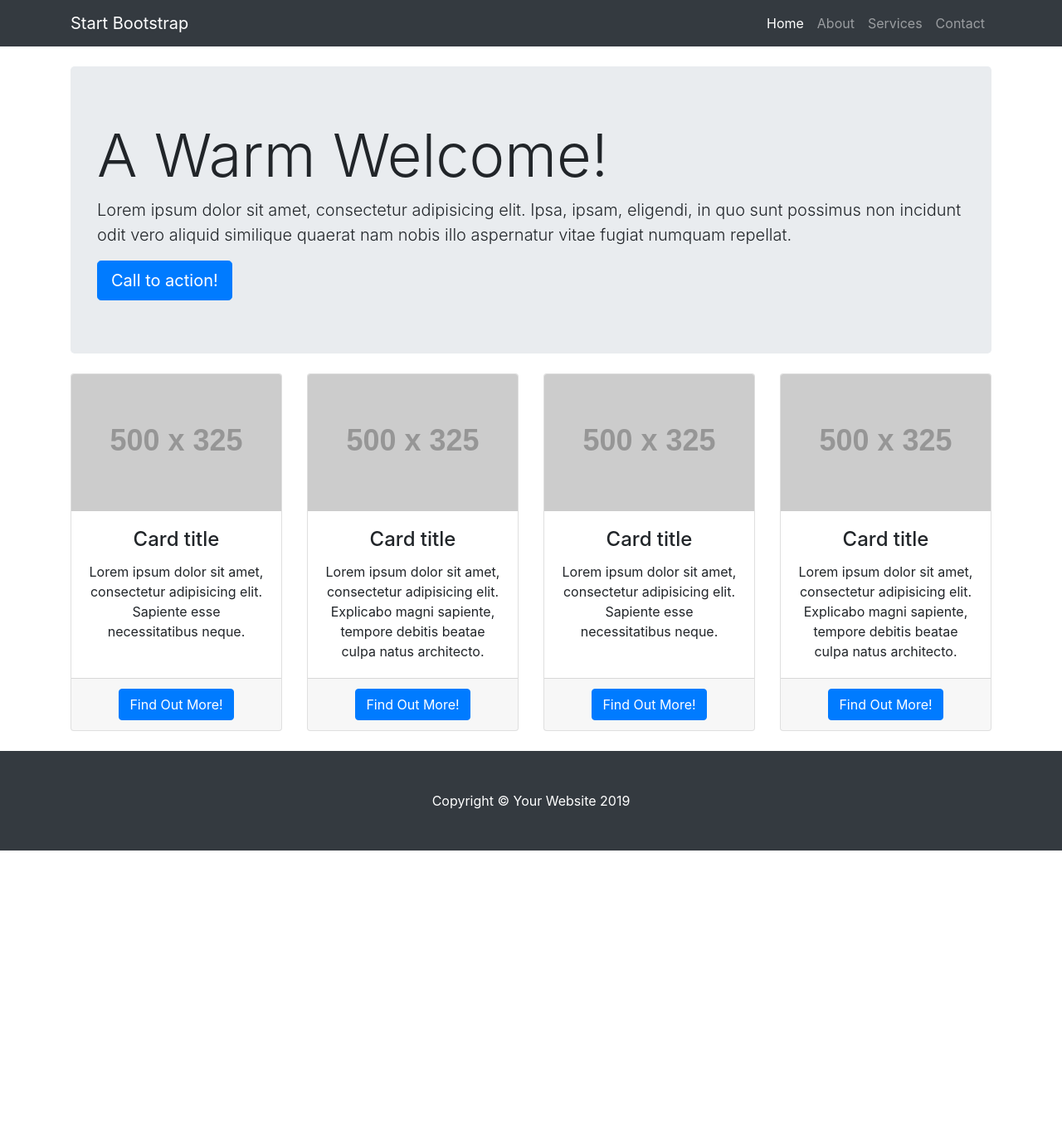
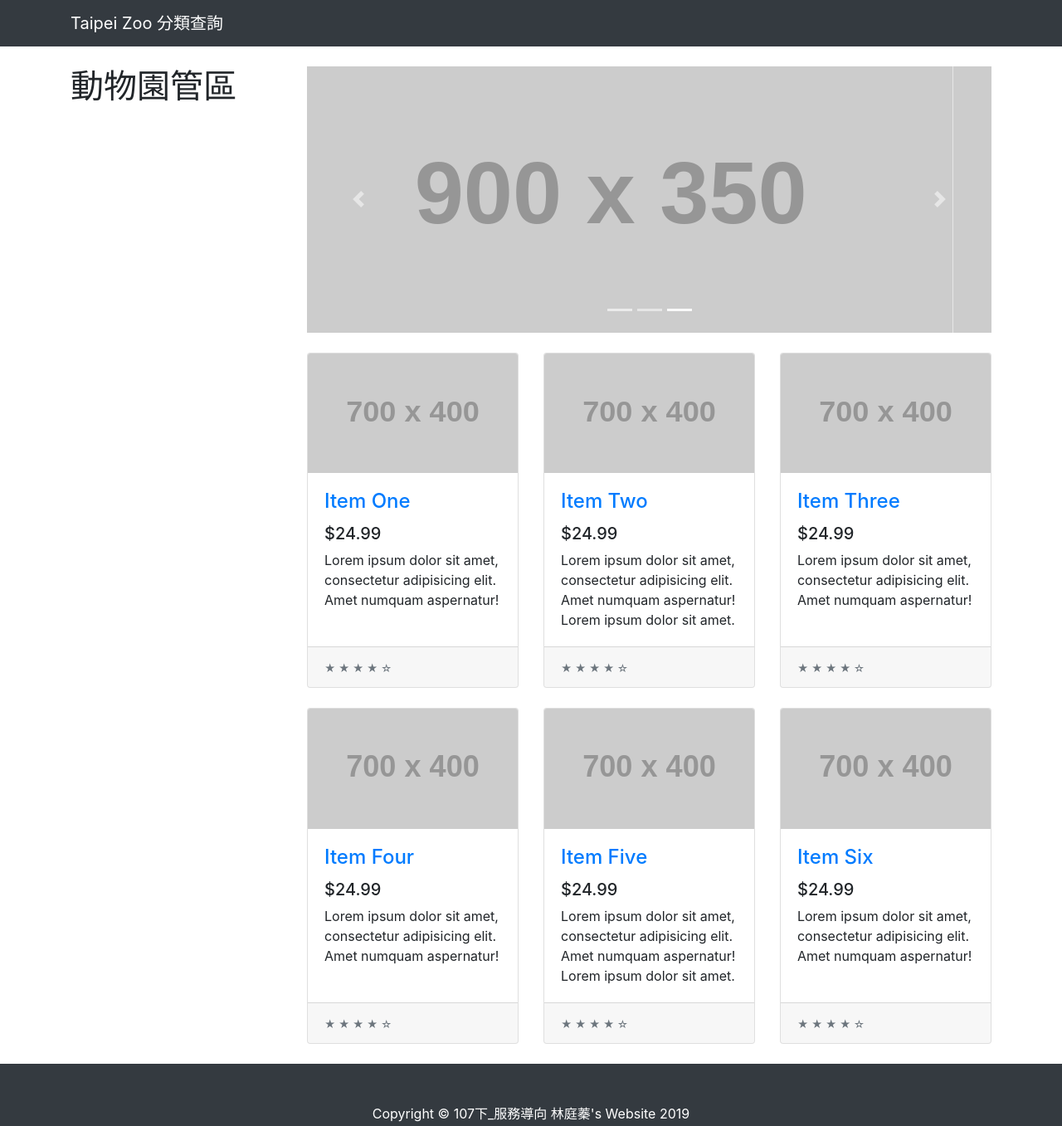
Before and after one commit to whattiffany/taipeiZoo, a plain HTML site: page index.html in a window 1280 px wide. Shown: the whole page at 83% size. Before the commit the page ends 1025 px from the top, so only its background shows below. Drawn offline with nearby package versions, Linux system fonts and the light colour scheme; no server answers; placeholder pictures from the web are drawn by us.

Commit message:
資料引入放入分類

```diff
--- a/index.html
+++ b/index.html
@@ -18,15 +18,15 @@
 
 <body>
 
+
   <!-- Navigation -->
   <nav class="navbar navbar-expand-lg navbar-dark bg-dark fixed-top">
     <div class="container">
-            <a class="navbar-brand" href="#">Start Bootstrap</a>
-            <button class="navbar-toggler" type="button" data-toggle="collapse" data-target="#navbarResponsive"
-                aria-controls="navbarResponsive" aria-expanded="false" aria-label="Toggle navigation">
+      <a class="navbar-brand" href="index.html">Taipei Zoo 分類查詢</a>
+      <button class="navbar-toggler" type="button" data-toggle="collapse" data-target="#navbarResponsive" aria-controls="navbarResponsive" aria-expanded="false" aria-label="Toggle navigation">
         <span class="navbar-toggler-icon"></span>
       </button>
-            <div class="collapse navbar-collapse" id="navbarResponsive">
+      <!-- <div class="collapse navbar-collapse" id="navbarResponsive">
         <ul class="navbar-nav ml-auto">
           <li class="nav-item active">
             <a class="nav-link" href="#">Home
@@ -43,80 +43,157 @@
             <a class="nav-link" href="#">Contact</a>
           </li>
         </ul>
-            </div>
+      </div> -->
     </div>
   </nav>
 
   <!-- Page Content -->
   <div class="container">
 
-        <!-- Jumbotron Header -->
-        <header class="jumbotron my-4">
-            <h1 class="display-3">A Warm Welcome!</h1>
-            <p class="lead">Lorem ipsum dolor sit amet, consectetur adipisicing elit. Ipsa, ipsam, eligendi, in quo sunt
-                possimus non incidunt odit vero aliquid similique quaerat nam nobis illo aspernatur vitae fugiat numquam
-                repellat.</p>
-            <a href="#" class="btn btn-primary btn-lg">Call to action!</a>
-        </header>
+    <div class="row">
 
-        <!-- Page Features -->
-        <div id="result" class="row text-center">
+      <div class="col-lg-3">
 
-            <div class="col-lg-3 col-md-6 mb-4">
+        <h1 class="my-4">動物園管區</h1>
+        <div id="Category" class="list-group">
+         <ul></ul>
+        </div>
+
+      </div>
+      <!-- /.col-lg-3 -->
+
+      <div class="col-lg-9">
+
+        <div id="carouselExampleIndicators" class="carousel slide my-4" data-ride="carousel">
+          <ol class="carousel-indicators">
+            <li data-target="#carouselExampleIndicators" data-slide-to="0" class=""></li>
+            <li data-target="#carouselExampleIndicators" data-slide-to="1" class=""></li>
+            <li data-target="#carouselExampleIndicators" data-slide-to="2" class="active"></li>
+          </ol>
+          <div class="carousel-inner" role="listbox">
+            <div class="carousel-item">
+              <img class="d-block img-fluid" src="http://placehold.it/900x350" alt="First slide">
+            </div>
+            <div class="carousel-item">
+              <img class="d-block img-fluid" src="http://placehold.it/900x350" alt="Second slide">
+            </div>
+            <div class="carousel-item active">
+              <img class="d-block img-fluid" src="http://placehold.it/900x350" alt="Third slide">
+            </div>
+          </div>
+          <a class="carousel-control-prev" href="#carouselExampleIndicators" role="button" data-slide="prev">
+            <span class="carousel-control-prev-icon" aria-hidden="true"></span>
+            <span class="sr-only">Previous</span>
+          </a>
+          <a class="carousel-control-next" href="#carouselExampleIndicators" role="button" data-slide="next">
+            <span class="carousel-control-next-icon" aria-hidden="true"></span>
+            <span class="sr-only">Next</span>
+          </a>
+        </div>
+
+        <div class="row">
+
+          <div class="col-lg-4 col-md-6 mb-4">
             <div class="card h-100">
-                    <img class="card-img-top" src="http://placehold.it/500x325" alt="">
+              <a href="#"><img class="card-img-top" src="http://placehold.it/700x400" alt=""></a>
               <div class="card-body">
-                        <h4 class="card-title">Card title</h4>
-                        <p class="card-text">Lorem ipsum dolor sit amet, consectetur adipisicing elit. Sapiente esse
-                            necessitatibus neque.</p>
+                <h4 class="card-title">
+                  <a href="#">Item One</a>
+                </h4>
+                <h5>$24.99</h5>
+                <p class="card-text">Lorem ipsum dolor sit amet, consectetur adipisicing elit. Amet numquam aspernatur!</p>
               </div>
               <div class="card-footer">
-                        <a href="#" class="btn btn-primary">Find Out More!</a>
+                <small class="text-muted">★ ★ ★ ★ ☆</small>
               </div>
             </div>
           </div>
 
-            <div class="col-lg-3 col-md-6 mb-4">
+          <div class="col-lg-4 col-md-6 mb-4">
             <div class="card h-100">
-                    <img class="card-img-top" src="http://placehold.it/500x325" alt="">
+              <a href="#"><img class="card-img-top" src="http://placehold.it/700x400" alt=""></a>
               <div class="card-body">
-                        <h4 class="card-title">Card title</h4>
-                        <p class="card-text">Lorem ipsum dolor sit amet, consectetur adipisicing elit. Explicabo magni
-                            sapiente, tempore debitis beatae culpa natus architecto.</p>
+                <h4 class="card-title">
+                  <a href="#">Item Two</a>
+                </h4>
+                <h5>$24.99</h5>
+                <p class="card-text">Lorem ipsum dolor sit amet, consectetur adipisicing elit. Amet numquam aspernatur! Lorem ipsum dolor sit amet.</p>
               </div>
               <div class="card-footer">
-                        <a href="#" class="btn btn-primary">Find Out More!</a>
+                <small class="text-muted">★ ★ ★ ★ ☆</small>
               </div>
             </div>
           </div>
 
-            <div class="col-lg-3 col-md-6 mb-4">
+          <div class="col-lg-4 col-md-6 mb-4">
             <div class="card h-100">
-                    <img class="card-img-top" src="http://placehold.it/500x325" alt="">
+              <a href="#"><img class="card-img-top" src="http://placehold.it/700x400" alt=""></a>
               <div class="card-body">
-                        <h4 class="card-title">Card title</h4>
-                        <p class="card-text">Lorem ipsum dolor sit amet, consectetur adipisicing elit. Sapiente esse
-                            necessitatibus neque.</p>
+                <h4 class="card-title">
+                  <a href="#">Item Three</a>
+                </h4>
+                <h5>$24.99</h5>
+                <p class="card-text">Lorem ipsum dolor sit amet, consectetur adipisicing elit. Amet numquam aspernatur!</p>
               </div>
               <div class="card-footer">
-                        <a href="#" class="btn btn-primary">Find Out More!</a>
+                <small class="text-muted">★ ★ ★ ★ ☆</small>
               </div>
             </div>
           </div>
 
-            <div class="col-lg-3 col-md-6 mb-4">
+          <div class="col-lg-4 col-md-6 mb-4">
             <div class="card h-100">
-                    <img class="card-img-top" src="http://placehold.it/500x325" alt="">
+              <a href="#"><img class="card-img-top" src="http://placehold.it/700x400" alt=""></a>
               <div class="card-body">
-                        <h4 class="card-title">Card title</h4>
-                        <p class="card-text">Lorem ipsum dolor sit amet, consectetur adipisicing elit. Explicabo magni
-                            sapiente, tempore debitis beatae culpa natus architecto.</p>
+                <h4 class="card-title">
+                  <a href="#">Item Four</a>
+                </h4>
+                <h5>$24.99</h5>
+                <p class="card-text">Lorem ipsum dolor sit amet, consectetur adipisicing elit. Amet numquam aspernatur!</p>
               </div>
               <div class="card-footer">
-                        <a href="#" class="btn btn-primary">Find Out More!</a>
+                <small class="text-muted">★ ★ ★ ★ ☆</small>
               </div>
             </div>
           </div>
+
+          <div class="col-lg-4 col-md-6 mb-4">
+            <div class="card h-100">
+              <a href="#"><img class="card-img-top" src="http://placehold.it/700x400" alt=""></a>
+              <div class="card-body">
+                <h4 class="card-title">
+                  <a href="#">Item Five</a>
+                </h4>
+                <h5>$24.99</h5>
+                <p class="card-text">Lorem ipsum dolor sit amet, consectetur adipisicing elit. Amet numquam aspernatur! Lorem ipsum dolor sit amet.</p>
+              </div>
+              <div class="card-footer">
+                <small class="text-muted">★ ★ ★ ★ ☆</small>
+              </div>
+            </div>
+          </div>
+
+          <div class="col-lg-4 col-md-6 mb-4">
+            <div class="card h-100">
+              <a href="#"><img class="card-img-top" src="http://placehold.it/700x400" alt=""></a>
+              <div class="card-body">
+                <h4 class="card-title">
+                  <a href="#">Item Six</a>
+                </h4>
+                <h5>$24.99</h5>
+                <p class="card-text">Lorem ipsum dolor sit amet, consectetur adipisicing elit. Amet numquam aspernatur!</p>
+              </div>
+              <div class="card-footer">
+                <small class="text-muted">★ ★ ★ ★ ☆</small>
+              </div>
+            </div>
+          </div>
+
+        </div>
+        <!-- /.row -->
+
+      </div>
+      <!-- /.col-lg-9 -->
 
     </div>
     <!-- /.row -->
@@ -127,12 +204,10 @@
   <!-- Footer -->
   <footer class="py-5 bg-dark">
     <div class="container">
-            <p class="m-0 text-center text-white">Copyright &copy; Your Website 2019</p>
+      <p class="m-0 text-center text-white">Copyright © 107下_服務導向 林庭蓁's Website 2019</p>
     </div>
     <!-- /.container -->
   </footer>
-
-
 </body>
 
 </html>
--- a/js/zooApi.js
+++ b/js/zooApi.js
@@ -1,15 +1,56 @@
+$(function () {
+    var Location = []; //動物園管區
+    var nowClick = "";
+    var animalData = []; //需要的資料{A_Behavior,A_Diet,A_Distribution,A_Feature,A_Name_Ch,A_Name_En,A_Pic01_URL}
     $.ajax({
         url: 'https://data.taipei/opendata/datalist/apiAccess?scope=resourceAquire&rid=a3e2b221-75e0-45c1-8f97-75acbd43d613',
         // data: $('#form1').serialize(), //表單serialize序列化
         type: 'GET',
         dataType: 'json',
         success: function (all) {
-        var title = ""
-        alert("抓到囉");
+
             console.log(all.result.results);
+            var data = all.result.results;
+            data.forEach(e => {
+                addData(e)
+            });
+            addObj(data)
+            console.log(Location);
+
         },
         error: function (xhr, ajaxOptions, thrownError) {
             alert(xhr.status);
             alert(thrownError);
         }
     });
+
+    function addData(e) {
+        if (Location.find(item => item == e.A_Location)) {
+
+        } else {
+            if (e.A_Location != "" && e.A_Location.indexOf(";") < 0) {
+                //如果沒在陣列中就疊加進Location
+                Location.push(e.A_Location);
+                $("#Category").append('<li href="#" class="list-group-item">' + e.A_Location + '</li>');
+            }
+
+        }
+    }
+    $("#Category").on('click', '.list-group-item', function () {
+        nowClick = $(this).text();
+        console.log($(this).text());
+        getData(nowClick);
+    })
+    //{A_Behavior,A_Diet,A_Distribution,A_Feature,A_Name_Ch,A_Name_En,A_Pic01_URL}
+    function addObj(getData) {
+        Location.forEach(item => {
+            // var OneCityValue = getData.filter(e => e.item == item);
+            var itemCount = {};
+            itemCount.Name = item;
+            itemCount.occTotal = 0;
+            animalData.push(itemCount);
+        })
+        console.log(cityData);
+    }
+
+})
```
Lines whose indentation alone changed are shown as unchanged.
